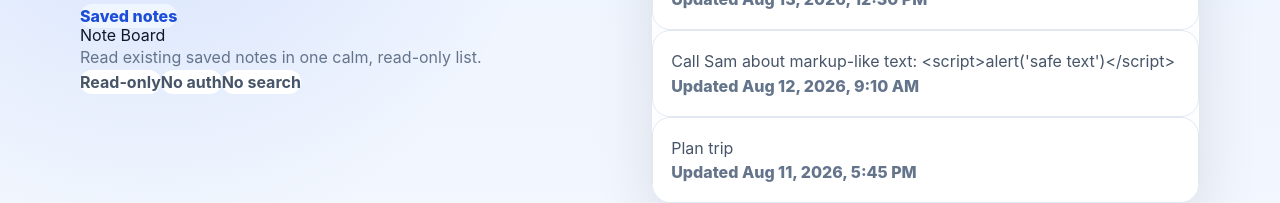
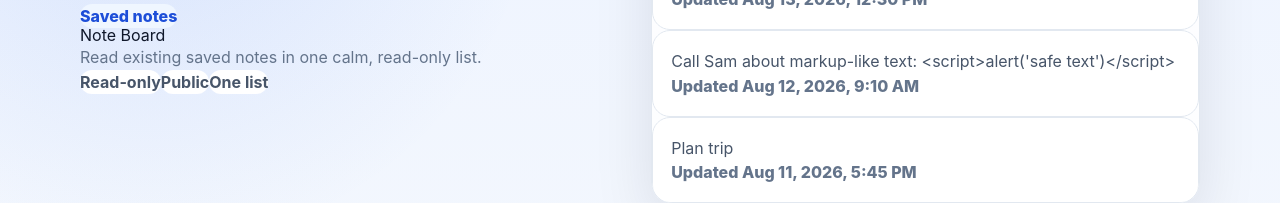
Before and after one commit to ThanhNV121097/project-8732b3c5, a Next.js app in the folder code/frontend/: page / in a window 1280 px wide. Shown: the part 134-337 px from the top of the page. Built offline with nearby package versions, Linux system fonts and the light colour scheme.

Commit message:
Remove forbidden scope labels from UI

```diff
--- a/code/frontend/components/DisplaySavedNotes.tsx
+++ b/code/frontend/components/DisplaySavedNotes.tsx
@@ -51,8 +51,8 @@ export default function DisplaySavedNotes() {
         <p className={styles.lead}>Read existing saved notes in one calm, read-only list.</p>
         <ul className={styles.pills} aria-label="Scope facts">
           <li>Read-only</li>
-          <li>No auth</li>
-          <li>No search</li>
+          <li>Public</li>
+          <li>One list</li>
         </ul>
       </div>
 
```
